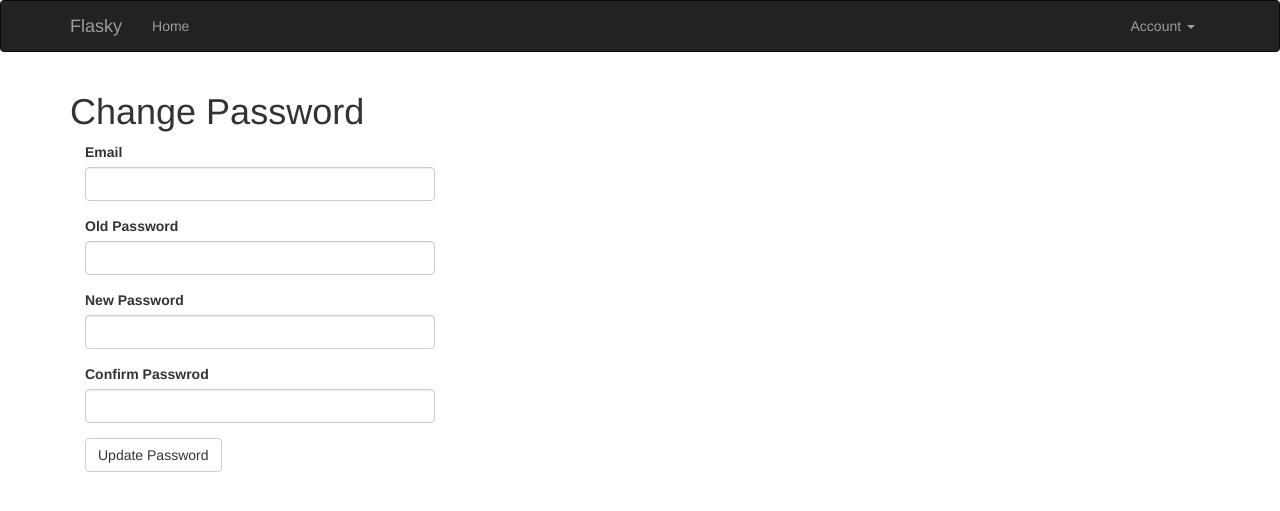
After one commit to zhaokefei/flask, a Flask app: page /auth/change_password in a window 1280 px wide. The commit adds this page. Shown: the top 511 px of the page. Run offline with Flask 2, Linux system fonts and the light colour scheme; the visitor is signed in with stand-in values (Sample User, id 1); data comes from the database, SQL or seed files in the repository; some libraries are stand-ins or nearby versions.

Commit message:
change password

```diff
--- a/app/auth/forms.py
+++ b/app/auth/forms.py
@@ -28,6 +28,19 @@ class RegistrationForm(Form):
         if User.query.filter_by(email=field.data).first():
             raise ValidationError('Email already registraed.')
 
-    def validate_password(self, field):
+    def validate_username(self, field):
         if User.query.filter_by(username=field.data).first():
             raise ValidationError('Username already registraed.')
+
+class ChangePasswordForm(Form):
+    email = StringField('Email', validators=[Required(), Length(1,64),
+                                             Email()])
+    password = PasswordField('Old Password', validators=[Required()])
+    new_password = PasswordField('New Password', validators=[Required(), Length(6,32),
+                                                             EqualTo('password1', message="password must match.")])
+    password1 = PasswordField('Confirm Passwrod', validators=[Required()])
+    submit = SubmitField('Update Password')
+
+    def validate_email(self, field):
+        if not User.query.filter_by(email=field.data).first():
+            raise ValidationError('Enter correct email')
--- a/app/auth/views.py
+++ b/app/auth/views.py
@@ -6,7 +6,21 @@ from . import auth
 from .. import db
 from ..email import send_mail
 from ..models import User
-from .forms import LoginForm, RegistrationForm
+from .forms import LoginForm, RegistrationForm, ChangePasswordForm
+
+@auth.before_app_request
+def before_request():
+    if current_user.is_authenticated \
+            and not current_user.confirmed \
+            and request.endpoint[:5] != 'auth.' \
+            and request.endpoint != 'static':
+        return redirect(url_for('auth.unconfirmed'))
+
+@auth.route('/unconfirmed')
+def unconfirmed():
+    if current_user.is_anonymous or current_user.confirmed:
+        return redirect(url_for('main.index'))
+    return render_template('auth/unconfirmed.html')
 
 @auth.route('/login', methods=['GET', 'POST'])
 def login():
@@ -32,13 +46,13 @@ def register():
         send_mail(user.email, 'Confirm Your Account',
                    'auth/email/confirm', user=user, token=token)
         flash('A confirmation email has been sent to you by email!')
-        return redirect(url_for('main.index'))
+        return redirect(url_for('auth.login'))
     return render_template('auth/register.html', form=form)
 
 @auth.route('/confirm/<token>')
 @login_required
 def confirm(token):
-    if current_user.confirm:
+    if current_user.confirmed:
         return redirect(url_for('main.index'))
     if current_user.confirm(token):
         flash('You have confirmed your account. Thanks!')
@@ -53,21 +67,22 @@ def resend_confirmation():
     send_mail(current_user.email, 'Confirm Your Accout',
                'auth/email/confirm', user=current_user, token=token)
     flash('A new confirmation email has been sent to you by email.')
-    return redirect(url_for('main.index'))
+    return redirect(url_for('auth.unconfirmed'))
 
-@auth.before_app_request
-def before_request():
-    if current_user.is_authenticated \
-            and not current_user.confirm \
-            and request.endpoint[:5] != 'auth.' \
-            and request.endpoint != 'static':
-        return redirect(url_for('auth.unconfirm'))
+@auth.route('/change_password', methods=['GET', 'POST'])
+@login_required
+def change_password():
+    form = ChangePasswordForm()
+    if form.validate_on_submit():
+        if current_user.verify_password(form.password.data):
+            current_user.password = form.new_password.data
+            db.session.add(current_user)
+            flash('Your password already changed.')
+            return redirect(url_for('main.index'))
+        else:
+            flash('Invalid Password')
+    return render_template('auth/change_password.html', form=form)
 
-@auth.route('/unconfirmed')
-def unconfirmed():
-    if current_user.is_anonymous or current_user.confirm:
-        return redirect(url_for('main.index'))
-    return render_template('auth.unconfirm.html')
 
 
 @auth.route('/logout')
--- a/app/models.py
+++ b/app/models.py
@@ -23,7 +23,7 @@ class User(UserMixin, db.Model):
     email = db.Column(db.String(64), unique=True, index=True)
     username = db.Column(db.String(64), unique=True, index=True)
     password_hash = db.Column(db.String(128))
-    confirm = db.Column(db.Boolean, default=True)
+    confirmed = db.Column(db.Boolean, default=False)
     role_id = db.Column(db.Integer, db.ForeignKey('roles.id'))
 
     def __repr__(self):
@@ -42,7 +42,7 @@ class User(UserMixin, db.Model):
 
     def generate_confirmation_token(self, expiration=3600):
         s = Serializer(current_app.config['SECRET_KEY'], expiration)
-        return s.dumps({'confirm': self.id})
+        return s.dumps({'confirmed': self.id})
 
     def confirm(self, token):
         s = Serializer(current_app.config['SECRET_KEY'])
@@ -50,9 +50,9 @@ class User(UserMixin, db.Model):
             data = s.loads(token)
         except:
             return False
-        if data.get('confirm') != self.id:
+        if data.get('confirmed') != self.id:
             return False
-        self.confirm = True
+        self.confirmed = True
         db.session.add(self)
         return True
 
--- /dev/null
+++ b/app/templates/auth/change_password.html
@@ -0,0 +1,13 @@
+{% extends "base.html" %}
+{% import "bootstrap/wtf.html" as wtf %}
+
+{% block title %}Flask - Change Password{% endblock %}
+
+{% block page_content %}
+<div class="page_header">
+  <h1>Change Password</h1>
+</div>
+<div class="col-md-4">
+  {{ wtf.quick_form(form) }}
+</div>
+{% endblock %}
--- a/app/templates/base.html
+++ b/app/templates/base.html
@@ -26,7 +26,13 @@
             </ul>
             <ul class="nav navbar-nav navbar-right">
                 {% if current_user.is_authenticated %}
-                <li><a href="{{ url_for('auth.logout') }}">Log Out</a></li>
+                <li class="dropdown">
+                  <a href="#" class="dropdown-toggle" data-toggle="dropdown">Account <b class="caret"></b></a>
+                  <ul class="dropdown-menu">
+                    <li><a href="{{ url_for('auth.change_password') }}">Change Password</a></li>
+                    <li><a href="{{ url_for('auth.logout') }}">Log out</a></li>
+                  </ul>
+                </li>
                 {% else %}
                 <li><a href="{{ url_for('auth.login') }}">Log In</a></li>
                 {% endif %}
```
Also changed, not shown: migrations/versions/2acf6b7bd871_.py (added, +26 -0 lines), migrations/versions/2d9556b4bf43_.py (added, +26 -0 lines), app/templates/auth/unconfirmed.html (renamed from app/templates/auth/unconfirm.html), 5 other files.
